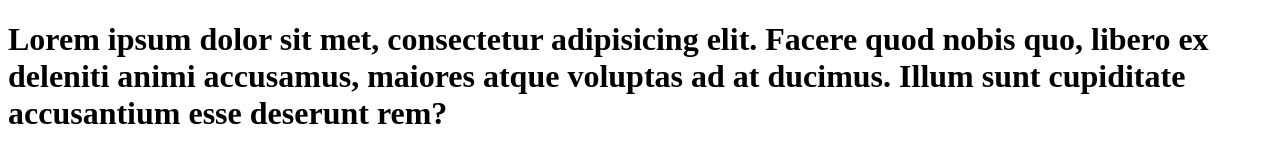
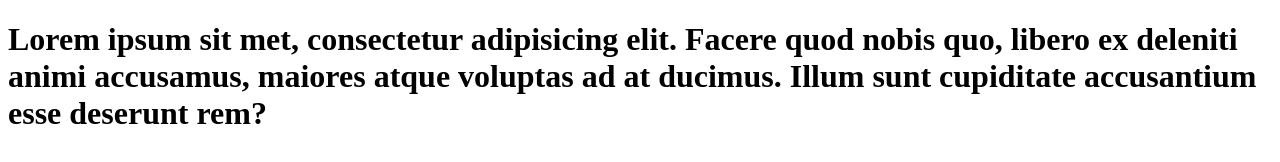
Before and after one commit to RCayeux/MonProjet-PAS-SGDF, a plain HTML site: page index.html in a window 1280 px wide. Drawn offline with Linux system fonts and the light colour scheme.

Commit message:
Modifier

```diff
--- a/index.html
+++ b/index.html
@@ -6,6 +6,6 @@
     <title>Document</title>
 </head>
 <body>
-    <h1>Lorem ipsum dolor sit met, consectetur adipisicing elit. Facere quod nobis quo, libero ex deleniti animi accusamus, maiores atque voluptas ad at ducimus. Illum sunt cupiditate accusantium esse deserunt rem?</h1>
+    <h1>Lorem ipsum sit met, consectetur adipisicing elit. Facere quod nobis quo, libero ex deleniti animi accusamus, maiores atque voluptas ad at ducimus. Illum sunt cupiditate accusantium esse deserunt rem?</h1>
 </body>
 </html>
```
